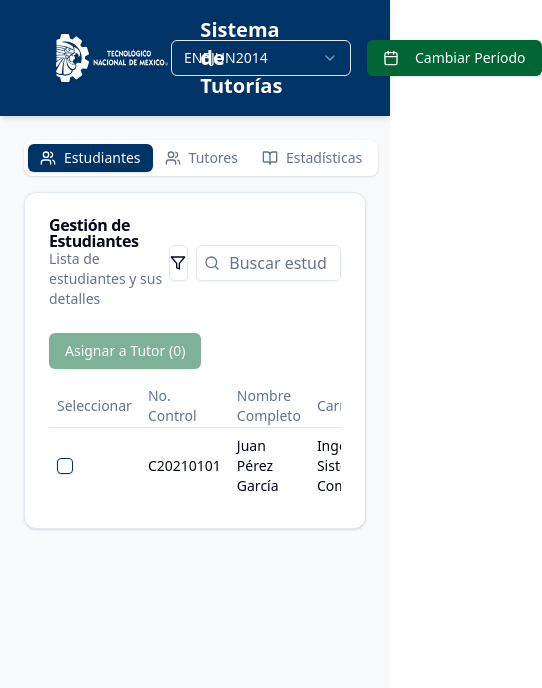
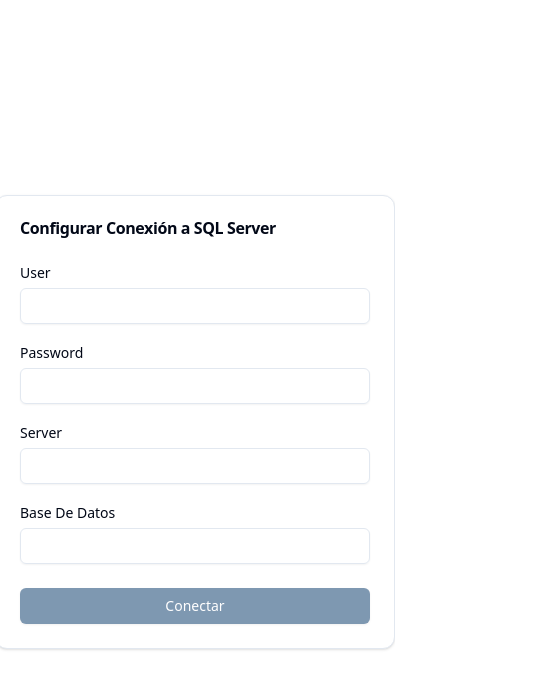
Before and after one commit to Gordillo4045/TecEnlace, a React (Vite) app: page / in a window 390 px wide. Shown: the top 688 px of the page, 542 px wide, since content can reach past the window. Built offline with nearby package versions, Linux system fonts and the light colour scheme; the HTML template or start-up script is replaced by a standard one.

Commit message:
Enhance user interface for improved accessibility and responsiveness

```diff
--- a/src/App.tsx
+++ b/src/App.tsx
@@ -1,4 +1,4 @@
-import { useState, useEffect } from 'react';
+import { useState } from 'react';
 import axios from 'axios';
 
 import { useToast } from '@/hooks/use-toast';
@@ -6,7 +6,6 @@
 import { Button } from "@/components/ui/button";
 import { Label } from "@/components/ui/label";
 import { Card, CardHeader, CardTitle, CardContent, CardFooter } from "@/components/ui/card";
-import { Alert, AlertDescription } from "@/components/ui/alert";
 import { Loader2 } from "lucide-react";
 import AcademicDashboard from './components/AcademicDashboard';
 
@@ -18,40 +17,25 @@
   database: string;
 }
 
-interface Item {
-  id: number;
-  name: string;
-  description: string;
-}
-
-interface ItemForm {
-  name: string;
-  description: string;
-}
-
 const API_URL = 'http://localhost:4321';
 
 const App = () => {
   // Estados
-  const [connectionForm, setConnectionForm] = useState<ConnectionForm>({
-    user: '',
-    password: '',
-    server: '',
-    database: '',
+  const [connectionForm, setConnectionForm] = useState<ConnectionForm>(() => {
+    const savedConnection = localStorage.getItem('connectionData');
+    return savedConnection ? JSON.parse(savedConnection) : {
+      user: '',
+      password: '',
+      server: '',
+      database: '',
+    };
   });
-  const [isConnected, setIsConnected] = useState(false);
-  const [items, setItems] = useState<Item[]>([]);
-  const [itemForm, setItemForm] = useState<ItemForm>({ name: '', description: '' });
-  const [editingId, setEditingId] = useState<number | null>(null);
+  const [isConnected, setIsConnected] = useState(() => {
+    return localStorage.getItem('isConnected') === 'true';
+  });
   const [loading, setLoading] = useState(false);
-  const [error, setError] = useState<string | null>(null);
+
   const { toast } = useToast();
-
-  useEffect(() => {
-    if (isConnected) {
-      fetchItems();
-    }
-  }, [isConnected]);
 
   // Manejadores de formularios
   const handleConnectionChange = (e: React.ChangeEvent<HTMLInputElement>) => {
@@ -59,10 +43,10 @@
     setConnectionForm(prev => ({ ...prev, [name]: value }));
   };
 
-  const handleItemChange = (e: React.ChangeEvent<HTMLInputElement>) => {
-    const { name, value } = e.target;
-    setItemForm(prev => ({ ...prev, [name]: value }));
-  };
+  // const handleItemChange = (e: React.ChangeEvent<HTMLInputElement>) => {
+  //   const { name, value } = e.target;
+  //   setItemForm(prev => ({ ...prev, [name]: value }));
+  // };
 
   // Funciones API
   const configureDatabase = async () => {
@@ -70,6 +54,8 @@
     try {
       await axios.post(`${API_URL}/api/configure`, connectionForm);
       setIsConnected(true);
+      localStorage.setItem('isConnected', 'true');
+      localStorage.setItem('connectionData', JSON.stringify(connectionForm));
       toast({
         title: "Conexión exitosa",
         description: "La conexión a la base de datos se ha establecido correctamente.",
@@ -85,238 +71,152 @@
     }
   };
 
-  const fetchItems = async () => {
-    setLoading(true);
-    try {
-      const response = await axios.get<Item[]>(`${API_URL}/api/items`);
-      setItems(response.data);
-    } catch (error: any) {
-      toast({
-        variant: "destructive",
-        title: "Error",
-        description: error.response?.data?.error || 'Error al obtener los elementos',
-      });
-    } finally {
-      setLoading(false);
-    }
-  };
+  // const fetchItems = async () => {
+  //   setLoading(true);
+  //   try {
+  //     const response = await axios.get<Item[]>(`${API_URL}/api/items`);
+  //     setItems(response.data);
+  //   } catch (error: any) {
+  //     toast({
+  //       variant: "destructive",
+  //       title: "Error",
+  //       description: error.response?.data?.error || 'Error al obtener los elementos',
+  //     });
+  //   } finally {
+  //     setLoading(false);
+  //   }
+  // };
 
-  const addItem = async () => {
-    setLoading(true);
-    try {
-      await axios.post(`${API_URL}/api/items`, itemForm);
-      await fetchItems();
-      toast({
-        title: "Item agregado",
-        description: "El item se ha agregado correctamente.",
-      });
-    } catch (error: any) {
-      toast({
-        variant: "destructive",
-        title: "Error",
-        description: error.response?.data?.error || 'Error al agregar el elemento',
-      });
-    } finally {
-      setLoading(false);
-    }
-  };
+  // const addItem = async () => {
+  //   setLoading(true);
+  //   try {
+  //     await axios.post(`${API_URL}/api/items`, itemForm);
+  //     await fetchItems();
+  //     toast({
+  //       title: "Item agregado",
+  //       description: "El item se ha agregado correctamente.",
+  //     });
+  //   } catch (error: any) {
+  //     toast({
+  //       variant: "destructive",
+  //       title: "Error",
+  //       description: error.response?.data?.error || 'Error al agregar el elemento',
+  //     });
+  //   } finally {
+  //     setLoading(false);
+  //   }
+  // };
 
-  // Iniciar edición
-  const startEdit = (item: Item) => {
-    setItemForm({ name: item.name, description: item.description });
-    setEditingId(item.id);
-  };
+  // // Iniciar edición
+  // const startEdit = (item: Item) => {
+  //   setItemForm({ name: item.name, description: item.description });
+  //   setEditingId(item.id);
+  // };
 
-  // Cancelar edición
-  const cancelEdit = () => {
-    setItemForm({ name: '', description: '' });
-    setEditingId(null);
-  };
+  // // Cancelar edición
+  // const cancelEdit = () => {
+  //   setItemForm({ name: '', description: '' });
+  //   setEditingId(null);
+  // };
 
-  // Actualizar item
-  const updateItem = async () => {
-    if (!itemForm.name.trim() || !editingId) return;
+  // // Actualizar item
+  // const updateItem = async () => {
+  //   if (!itemForm.name.trim() || !editingId) return;
 
-    setLoading(true);
-    setError(null);
-    try {
-      await axios.put(`${API_URL}/api/items/${editingId}`, itemForm);
-      setItemForm({ name: '', description: '' });
-      setEditingId(null);
-      await fetchItems();
-    } catch (error: any) {
-      setError(error.response?.data?.error || 'Error al actualizar el elemento');
-    } finally {
-      setLoading(false);
-    }
-  };
+  //   setLoading(true);
+  //   setError(null);
+  //   try {
+  //     await axios.put(`${API_URL}/api/items/${editingId}`, itemForm);
+  //     setItemForm({ name: '', description: '' });
+  //     setEditingId(null);
+  //     await fetchItems();
+  //   } catch (error: any) {
+  //     setError(error.response?.data?.error || 'Error al actualizar el elemento');
+  //   } finally {
+  //     setLoading(false);
+  //   }
+  // };
 
-  const deleteItem = async (id: number) => {
-    if (!window.confirm('¿Estás seguro de que deseas eliminar este elemento?')) return;
+  // const deleteItem = async (id: number) => {
+  //   if (!window.confirm('¿Estás seguro de que deseas eliminar este elemento?')) return;
 
-    setLoading(true);
-    try {
-      await axios.delete(`${API_URL}/api/items/${id}`);
-      await fetchItems();
-      toast({
-        title: "Item eliminado",
-        description: "El item se ha eliminado correctamente.",
-      });
-    } catch (error: any) {
-      toast({
-        variant: "destructive",
-        title: "Error",
-        description: error.response?.data?.error || 'Error al eliminar el elemento',
-      });
-    } finally {
-      setLoading(false);
-    }
+  //   setLoading(true);
+  //   try {
+  //     await axios.delete(`${API_URL}/api/items/${id}`);
+  //     await fetchItems();
+  //     toast({
+  //       title: "Item eliminado",
+  //       description: "El item se ha eliminado correctamente.",
+  //     });
+  //   } catch (error: any) {
+  //     toast({
+  //       variant: "destructive",
+  //       title: "Error",
+  //       description: error.response?.data?.error || 'Error al eliminar el elemento',
+  //     });
+  //   } finally {
+  //     setLoading(false);
+  //   }
+  // };
+
+  // Agregar función para desconectarse
+  const handleDisconnect = () => {
+    setIsConnected(false);
+    localStorage.removeItem('isConnected');
+    localStorage.removeItem('connectionData');
+    setConnectionForm({
+      user: '',
+      password: '',
+      server: '',
+      database: '',
+    });
   };
 
   return (
-    // <div className="p-8 max-w-4xl mx-auto">
-    //   {error && (
-    //     <Alert variant="destructive" className="mb-4">
-    //       <AlertDescription>{error}</AlertDescription>
-    //     </Alert>
-    //   )}
-    //   {/* {!isConnected ? (
-    //     <Card className='max-w-xl mx-auto'>
-    //       <CardHeader>
-    //         <CardTitle>Configurar Conexión a SQL Server</CardTitle>
-    //       </CardHeader>
-    //       <CardContent className="space-y-4">
-    //         {['user', 'password', 'server', 'database'].map((field) => (
-    //           <div key={field}>
-    //             <Label htmlFor={field} className="capitalize">
-    //               {field === 'database' ? 'Base de Datos' : field}
-    //             </Label>
-    //             <Input
-    //               id={field}
-    //               name={field}
-    //               type={field === 'password' ? 'password' : 'text'}
-    //               value={connectionForm[field as keyof ConnectionForm]}
-    //               onChange={handleConnectionChange}
-    //               disabled={loading}
-    //               className="mt-1"
-    //             />
-    //           </div>
-    //         ))}
-    //       </CardContent>
-    //       <CardFooter>
-    //         <Button
-    //           className="w-full"
-    //           onClick={configureDatabase}
-    //           disabled={loading || Object.values(connectionForm).some(v => !v.trim())}
-    //         >
-    //           {loading ? (
-    //             <><Loader2 className="mr-2 h-4 w-4 animate-spin" /> Conectando...</>
-    //           ) : (
-    //             'Conectar'
-    //           )}
-    //         </Button>
-    //       </CardFooter>
-    //     </Card>
-    //   ) : (
-    //     <Card>
-    //       <CardHeader>
-    //         <CardTitle>Gestión de Items</CardTitle>
-    //       </CardHeader>
-    //       <CardContent className="space-y-6">
-    //         <div className="flex gap-4">
-    //           <div className="flex-1">
-    //             <Label htmlFor="name">Nombre</Label>
-    //             <Input
-    //               id="name"
-    //               name="name"
-    //               value={itemForm.name}
-    //               onChange={handleItemChange}
-    //               disabled={loading}
-    //               className="mt-1"
-    //             />
-    //           </div>
-    //           <div className="flex-1">
-    //             <Label htmlFor="description">Descripción</Label>
-    //             <Input
-    //               id="description"
-    //               name="description"
-    //               value={itemForm.description}
-    //               onChange={handleItemChange}
-    //               disabled={loading}
-    //               className="mt-1"
-    //             />
-    //           </div>
-    //           <div className="flex items-end space-x-2">
-    //             {editingId ? (
-    //               <>
-    //                 <Button
-    //                   onClick={updateItem}
-    //                   disabled={loading || !itemForm.name.trim()}
-    //                 >
-    //                   Actualizar
-    //                 </Button>
-    //                 <Button
-    //                   variant="secondary"
-    //                   onClick={cancelEdit}
-    //                   disabled={loading}
-    //                 >
-    //                   Cancelar
-    //                 </Button>
-    //               </>
-    //             ) : (
-    //               <Button
-    //                 onClick={addItem}
-    //                 disabled={loading || !itemForm.name.trim()}
-    //               >
-    //                 Agregar
-    //               </Button>
-    //             )}
-    //           </div>
-    //         </div>
-
-    //         {loading && <div className="text-center py-4">
-    //           <Loader2 className="h-8 w-8 animate-spin mx-auto" />
-    //         </div>}
-
-    //         <ul className="space-y-2">
-    //           {items.map((item) => (
-    //             <li key={item.id} className="flex justify-between items-center border p-4 rounded-lg hover:bg-gray-50">
-    //               <div>
-    //                 <h3 className="font-medium">{item.name}</h3>
-    //                 {item.description && (
-    //                   <p className="text-sm text-gray-600">{item.description}</p>
-    //                 )}
-    //               </div>
-    //               <div className="space-x-2">
-    //                 <Button
-    //                   variant="secondary"
-    //                   onClick={() => startEdit(item)}
-    //                   disabled={loading}
-    //                 >
-    //                   Editar
-    //                 </Button>
-    //                 <Button
-    //                   variant="destructive"
-    //                   onClick={() => deleteItem(item.id)}
-    //                   disabled={loading}
-    //                 >
-    //                   Eliminar
-    //                 </Button>
-    //               </div>
-    //             </li>
-    //           ))}
-    //           {!loading && items.length === 0 && (
-    //             <li className="text-center py-8 text-gray-500">
-    //               No hay items para mostrar
-    //             </li>
-    //           )}
-    //         </ul>
-    //       </CardContent>
-    //     </Card>
-    //   )} */}
-    // </div>
-    <AcademicDashboard />
-
+    <div className="mx-auto">
+      {!isConnected ? (
+        <div className="flex justify-center items-center h-screen w-screen">
+          <Card className='min-w-[400px] mx-auto'>
+            <CardHeader>
+              <CardTitle>Configurar Conexión a SQL Server</CardTitle>
+            </CardHeader>
+            <CardContent className="space-y-4">
+              {['user', 'password', 'server', 'database'].map((field) => (
+                <div key={field}>
+                  <Label htmlFor={field} className="capitalize">
+                    {field === 'database' ? 'Base de Datos' : field}
+                  </Label>
+                  <Input
+                    id={field}
+                    name={field}
+                    type={field === 'password' ? 'password' : 'text'}
+                    value={connectionForm[field as keyof ConnectionForm]}
+                    onChange={handleConnectionChange}
+                    disabled={loading}
+                    className="mt-1"
+                  />
+                </div>
+              ))}
+            </CardContent>
+            <CardFooter>
+              <Button
+                className="w-full"
+                onClick={configureDatabase}
+                disabled={loading || Object.values(connectionForm).some(v => !v.trim())}
+              >
+                {loading ? (
+                  <><Loader2 className="mr-2 h-4 w-4 animate-spin" /> Conectando...</>
+                ) : (
+                  'Conectar'
+                )}
+              </Button>
+            </CardFooter>
+          </Card>
+        </div>
+      ) : (
+        <AcademicDashboard handleDisconnect={handleDisconnect} />
+      )}
+    </div>
   );
 };
 
```
